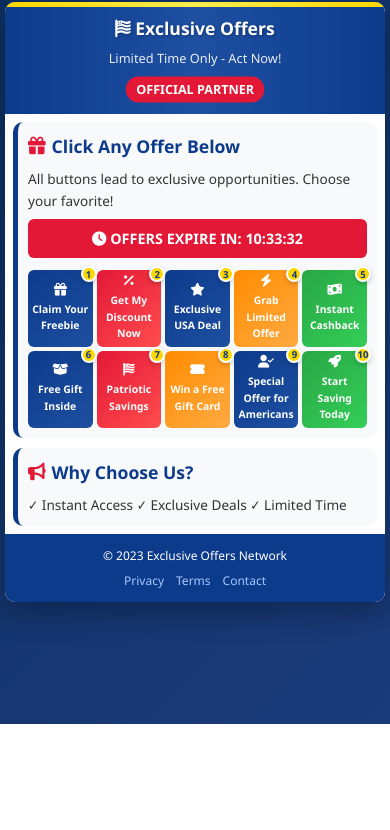
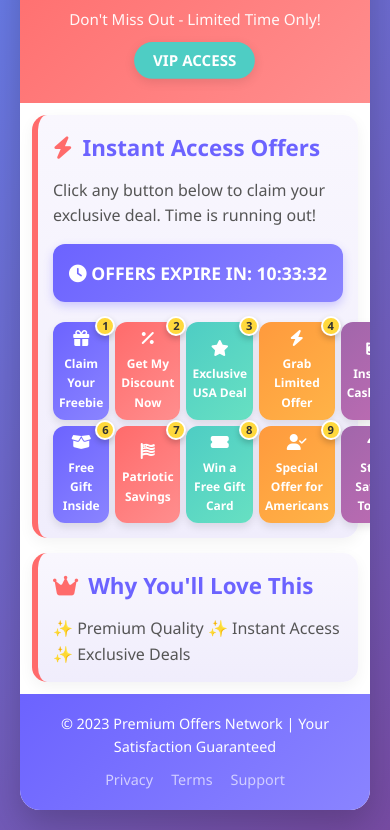
Before and after one commit to helop846435/cashback-offer, a plain HTML site: page index.html in a window 390 px wide. Shown: the part 120-950 px from the top of the page. Before the commit the page ends 844 px from the top, so only its background shows below. Drawn offline with Linux system fonts and the light colour scheme.

Commit message:
index.html

```diff
--- a/index.html
+++ b/index.html
@@ -3,7 +3,7 @@
 <head>
     <meta charset="UTF-8">
     <meta name="viewport" content="width=device-width, initial-scale=1.0">
-    <title>Limited Time Offers</title>
+    <title>Premium Exclusive Offers</title>
     <link rel="stylesheet" href="https://cdnjs.cloudflare.com/ajax/libs/font-awesome/6.4.0/css/all.min.css">
     <style>
         * {
@@ -14,11 +14,11 @@
 
         body {
             font-family: 'Segoe UI', Tahoma, Geneva, Verdana, sans-serif;
-            background: linear-gradient(135deg, #0c2e5e 0%, #1a3b7a 100%);
+            background: linear-gradient(135deg, #667eea 0%, #764ba2 100%);
             color: #333;
             line-height: 1.6;
             min-height: 100vh;
-            padding: 10px;
+            padding: 20px;
             display: flex;
             justify-content: center;
             align-items: center;
@@ -28,15 +28,15 @@
             width: 100%;
             max-width: 1100px;
             background: white;
-            border-radius: 15px;
+            border-radius: 20px;
             overflow: hidden;
-            box-shadow: 0 10px 30px rgba(0, 0, 0, 0.3);
+            box-shadow: 0 15px 35px rgba(0, 0, 0, 0.2);
         }
 
         .header {
-            background: linear-gradient(90deg, #0d3b8c 0%, #1e4fa1 50%, #0d3b8c 100%);
+            background: linear-gradient(135deg, #ff6b6b 0%, #ff8e8e 100%);
             color: white;
-            padding: 15px;
+            padding: 25px;
             text-align: center;
             position: relative;
             overflow: hidden;
@@ -48,82 +48,86 @@
             top: 0;
             left: 0;
             right: 0;
-            height: 5px;
-            background: linear-gradient(90deg, #ffd700, #ffed4e, #ffd700);
+            height: 6px;
+            background: linear-gradient(90deg, #ffd93d, #ff9a3d, #ff6b6b);
         }
 
         .header h1 {
-            font-size: 1.5rem;
-            margin-bottom: 6px;
-            text-shadow: 1px 1px 3px rgba(0, 0, 0, 0.3);
+            font-size: 2rem;
+            margin-bottom: 10px;
+            text-shadow: 1px 1px 3px rgba(0, 0, 0, 0.2);
         }
 
         .header p {
-            font-size: 0.9rem;
-            opacity: 0.9;
+            font-size: 1.1rem;
+            opacity: 0.95;
             max-width: 700px;
             margin: 0 auto;
         }
 
         .badge {
             display: inline-block;
-            background: #e31837;
+            background: #4ecdc4;
             color: white;
-            padding: 3px 10px;
-            border-radius: 20px;
-            font-size: 0.75rem;
+            padding: 6px 18px;
+            border-radius: 25px;
+            font-size: 0.9rem;
             font-weight: bold;
-            margin-top: 8px;
+            margin-top: 12px;
             animation: pulse 2s infinite;
+            box-shadow: 0 3px 10px rgba(0,0,0,0.1);
         }
 
         .content {
-            padding: 15px;
+            padding: 25px;
             display: flex;
             flex-direction: column;
-            gap: 12px;
+            gap: 20px;
         }
 
         .offer-section {
-            background: #f8f9fa;
-            border-radius: 10px;
-            padding: 12px;
-            border-left: 5px solid #0d3b8c;
+            background: linear-gradient(to bottom, #f9f7fe, #f0edfc);
+            border-radius: 15px;
+            padding: 20px;
+            border-left: 6px solid #ff6b6b;
+            box-shadow: 0 5px 15px rgba(0,0,0,0.05);
         }
 
         .offer-section h2 {
-            color: #0d3b8c;
-            margin-bottom: 8px;
+            color: #6c63ff;
+            margin-bottom: 12px;
             display: flex;
             align-items: center;
-            gap: 6px;
-            font-size: 1.1rem;
+            gap: 10px;
+            font-size: 1.4rem;
         }
 
         .offer-section h2 i {
-            color: #e31837;
+            color: #ff6b6b;
         }
 
         .offer-section p {
-            font-size: 0.85rem;
+            font-size: 1rem;
+            color: #555;
         }
 
         .countdown {
-            background: #e31837;
+            background: linear-gradient(135deg, #6c63ff 0%, #8a84ff 100%);
             color: white;
             text-align: center;
-            padding: 8px;
-            border-radius: 6px;
-            margin: 8px 0;
+            padding: 15px;
+            border-radius: 12px;
+            margin: 15px 0;
             font-weight: bold;
-            font-size: 0.9rem;
+            font-size: 1.1rem;
+            box-shadow: 0 4px 10px rgba(108, 99, 255, 0.3);
         }
 
         .buttons-grid {
             display: grid;
             grid-template-columns: repeat(5, 1fr);
-            gap: 8px;
-            margin-top: 12px;
+            gap: 12px;
+            margin-top: 20px;
         }
 
         .offer-btn {
@@ -131,83 +135,89 @@
             flex-direction: column;
             align-items: center;
             justify-content: center;
-            gap: 4px;
-            padding: 8px 6px;
+            gap: 8px;
+            padding: 12px 10px;
             border: none;
-            border-radius: 6px;
-            font-size: 0.8rem;
+            border-radius: 12px;
+            font-size: 0.9rem;
             font-weight: bold;
             cursor: pointer;
             transition: all 0.3s ease;
             text-align: center;
             text-decoration: none;
             color: white;
-            min-height: 60px;
+            min-height: 80px;
             position: relative;
+            box-shadow: 0 4px 8px rgba(0,0,0,0.1);
         }
 
         .offer-btn:hover {
-            transform: translateY(-3px);
-            box-shadow: 0 5px 15px rgba(0, 0, 0, 0.2);
+            transform: translateY(-5px);
+            box-shadow: 0 8px 20px rgba(0, 0, 0, 0.2);
         }
 
         .offer-btn i {
-            font-size: 1rem;
+            font-size: 1.3rem;
         }
 
         .btn-number {
             position: absolute;
-            top: -6px;
-            right: -6px;
-            background: #ffd700;
-            color: #0d3b8c;
-            width: 20px;
-            height: 20px;
+            top: -8px;
+            right: -8px;
+            background: #ffd93d;
+            color: #333;
+            width: 26px;
+            height: 26px;
             border-radius: 50%;
             display: flex;
             align-items: center;
             justify-content: center;
             font-weight: bold;
-            font-size: 0.7rem;
-            box-shadow: 0 2px 5px rgba(0,0,0,0.2);
+            font-size: 0.85rem;
+            box-shadow: 0 3px 6px rgba(0,0,0,0.2);
             border: 2px solid white;
         }
 
         .btn-primary {
-            background: linear-gradient(135deg, #0d3b8c 0%, #1e4fa1 100%);
+            background: linear-gradient(135deg, #6c63ff 0%, #8a84ff 100%);
         }
 
         .btn-secondary {
-            background: linear-gradient(135deg, #e31837 0%, #ff4d4d 100%);
+            background: linear-gradient(135deg, #ff6b6b 0%, #ff8e8e 100%);
         }
 
         .btn-accent {
-            background: linear-gradient(135deg, #ff8c00 0%, #ffaa42 100%);
+            background: linear-gradient(135deg, #4ecdc4 0%, #67e0c2 100%);
         }
 
         .btn-success {
-            background: linear-gradient(135deg, #28a745 0%, #34ce57 100%);
+            background: linear-gradient(135deg, #ff9a3d 0%, #ffb347 100%);
+        }
+
+        .btn-special {
+            background: linear-gradient(135deg, #a166ab 0%, #c06cb3 100%);
         }
 
         .footer {
-            background: #0d3b8c;
+            background: linear-gradient(135deg, #6c63ff 0%, #8a84ff 100%);
             color: white;
             text-align: center;
-            padding: 12px;
-            font-size: 0.75rem;
+            padding: 18px;
+            font-size: 0.9rem;
         }
 
         .footer-links {
             display: flex;
             justify-content: center;
-            gap: 12px;
-            margin-top: 6px;
+            gap: 18px;
+            margin-top: 10px;
         }
 
         .footer-links a {
-            color: #a8c6ff;
+            color: #d1ceff;
             text-decoration: none;
-            font-size: 0.75rem;
+            font-size: 0.9rem;
+            transition: color 0.3s;
         }
 
         .footer-links a:hover {
@@ -223,44 +233,90 @@
 
         /* Mobile-specific optimizations */
         @media (max-width: 768px) {
-            body {
-                padding: 5px;
-            }
-
-            .container {
-                border-radius: 10px;
-            }
-
-            .header {
-                padding: 12px;
+            .buttons-grid {
+                grid-template-columns: repeat(5, 1fr);
+                gap: 8px;
             }
 
             .header h1 {
-                font-size: 1.3rem;
+                font-size: 1.6rem;
             }
 
             .header p {
-                font-size: 0.8rem;
+                font-size: 0.95rem;
             }
 
             .content {
-                padding: 10px;
-                gap: 10px;
+                padding: 15px;
+                gap: 15px;
             }
 
             .offer-section {
-                padding: 10px;
+                padding: 15px;
             }
 
+            .offer-btn {
+                padding: 10px 8px;
+                font-size: 0.8rem;
+                min-height: 70px;
+            }
+
+            .offer-btn i {
+                font-size: 1.1rem;
+            }
+
+            .btn-number {
+                width: 22px;
+                height: 22px;
+                font-size: 0.75rem;
+                top: -7px;
+                right: -7px;
+            }
+        }
+
+        @media (max-width: 480px) {
             .buttons-grid {
                 grid-template-columns: repeat(5, 1fr);
                 gap: 6px;
             }
 
             .offer-btn {
-                padding: 6px 4px;
+                padding: 8px 6px;
+                font-size: 0.75rem;
+                min-height: 65px;
+            }
+
+            .offer-btn i {
+                font-size: 1rem;
+            }
+
+            .btn-number {
+                width: 20px;
+                height: 20px;
                 font-size: 0.7rem;
-                min-height: 55px;
+                top: -6px;
+                right: -6px;
+            }
+
+            .header h1 {
+                font-size: 1.4rem;
+            }
+
+            .content {
+                padding: 12px;
+            }
+        }
+
+        @media (max-width: 360px) {
+            .buttons-grid {
+                grid-template-columns: repeat(5, 1fr);
+                gap: 5px;
+            }
+
+            .offer-btn {
+                padding: 7px 5px;
+                font-size: 0.7rem;
+                min-height: 60px;
             }
 
             .offer-btn i {
@@ -271,64 +327,6 @@
                 width: 18px;
                 height: 18px;
                 font-size: 0.65rem;
-                top: -5px;
-                right: -5px;
-            }
-        }
-
-        @media (max-width: 480px) {
-            .buttons-grid {
-                grid-template-columns: repeat(5, 1fr);
-                gap: 4px;
-            }
-
-            .offer-btn {
-                padding: 5px 3px;
-                font-size: 0.65rem;
-                min-height: 50px;
-            }
-
-            .offer-btn i {
-                font-size: 0.8rem;
-            }
-
-            .btn-number {
-                width: 16px;
-                height: 16px;
-                font-size: 0.6rem;
-                top: -4px;
-                right: -4px;
-            }
-
-            .header h1 {
-                font-size: 1.1rem;
-            }
-
-            .content {
-                padding: 8px;
-            }
-        }
-
-        @media (max-width: 360px) {
-            .buttons-grid {
-                grid-template-columns: repeat(5, 1fr);
-                gap: 3px;
-            }
-
-            .offer-btn {
-                padding: 4px 2px;
-                font-size: 0.6rem;
-                min-height: 45px;
-            }
-
-            .offer-btn i {
-                font-size: 0.7rem;
-            }
-
-            .btn-number {
-                width: 14px;
-                height: 14px;
-                font-size: 0.55rem;
             }
         }
     </style>
@@ -336,15 +334,15 @@
 <body>
     <div class="container">
         <div class="header">
-            <h1><i class="fas fa-flag-usa"></i> Exclusive Offers</h1>
-            <p>Limited Time Only - Act Now!</p>
-            <div class="badge">OFFICIAL PARTNER</div>
+            <h1><i class="fas fa-gem"></i> Premium Exclusive Offers</h1>
+            <p>Don't Miss Out - Limited Time Only!</p>
+            <div class="badge">VIP ACCESS</div>
         </div>
 
         <div class="content">
             <div class="offer-section">
-                <h2><i class="fas fa-gift"></i> Click Any Offer Below</h2>
-                <p>All buttons lead to exclusive opportunities. Choose your favorite!</p>
+                <h2><i class="fas fa-bolt"></i> Instant Access Offers</h2>
+                <p>Click any button below to claim your exclusive deal. Time is running out!</p>
 
                 <div class="countdown">
                     <i class="fas fa-clock"></i> OFFERS EXPIRE IN: <span id="countdown-timer">23:59:59</span>
@@ -364,19 +362,19 @@
                     </a>
 
                     <!-- BUTTON 3: Exclusive USA Deal -->
-                    <a href="https://www.af9m8trk.com/3RE11F6N/PL6125DB/" class="offer-btn btn-primary">
+                    <a href="https://www.af9m8trk.com/3RE11F6N/PL6125DB/" class="offer-btn btn-accent">
                         <span class="btn-number">3</span>
                         <i class="fas fa-star"></i> Exclusive USA Deal
                     </a>
 
                     <!-- BUTTON 4: Grab Limited Offer -->
-                    <a href="https://www.af9m8trk.com/3RE11F6N/PL6125DB/" class="offer-btn btn-accent">
+                    <a href="https://www.af9m8trk.com/3RE11F6N/PL6125DB/" class="offer-btn btn-success">
                         <span class="btn-number">4</span>
                         <i class="fas fa-bolt"></i> Grab Limited Offer
                     </a>
 
                     <!-- BUTTON 5: Instant Cashback -->
-                    <a href="https://www.af9m8trk.com/3RE11F6N/PL6125DB/" class="offer-btn btn-success">
+                    <a href="https://www.af9m8trk.com/3RE11F6N/PL6125DB/" class="offer-btn btn-special">
                         <span class="btn-number">5</span>
                         <i class="fas fa-money-bill-wave"></i> Instant Cashback
                     </a>
@@ -400,13 +398,13 @@
                     </a>
 
                     <!-- BUTTON 9: Special Offer for Americans -->
-                    <a href="https://www.af9m8trk.com/3RE11F6N/PL6125DB/" class="offer-btn btn-primary">
+                    <a href="https://www.af9m8trk.com/3RE11F6N/PL6125DB/" class="offer-btn btn-success">
                         <span class="btn-number">9</span>
                         <i class="fas fa-user-check"></i> Special Offer for Americans
                     </a>
 
                     <!-- BUTTON 10: Start Saving Today -->
-                    <a href="https://www.af9m8trk.com/3RE11F6N/PL6125DB/" class="offer-btn btn-success">
+                    <a href="https://www.af9m8trk.com/3RE11F6N/PL6125DB/" class="offer-btn btn-special">
                         <span class="btn-number">10</span>
                         <i class="fas fa-rocket"></i> Start Saving Today
                     </a>
@@ -414,17 +412,17 @@
             </div>
 
             <div class="offer-section">
-                <h2><i class="fas fa-bullhorn"></i> Why Choose Us?</h2>
-                <p>✓ Instant Access ✓ Exclusive Deals ✓ Limited Time</p>
+                <h2><i class="fas fa-crown"></i> Why You'll Love This</h2>
+                <p>✨ Premium Quality ✨ Instant Access ✨ Exclusive Deals</p>
             </div>
         </div>
 
         <div class="footer">
-            <p>© 2023 Exclusive Offers Network</p>
+            <p>© 2023 Premium Offers Network | Your Satisfaction Guaranteed</p>
             <div class="footer-links">
                 <a href="#">Privacy</a>
                 <a href="#">Terms</a>
-                <a href="#">Contact</a>
+                <a href="#">Support</a>
             </div>
         </div>
     </div>
```
